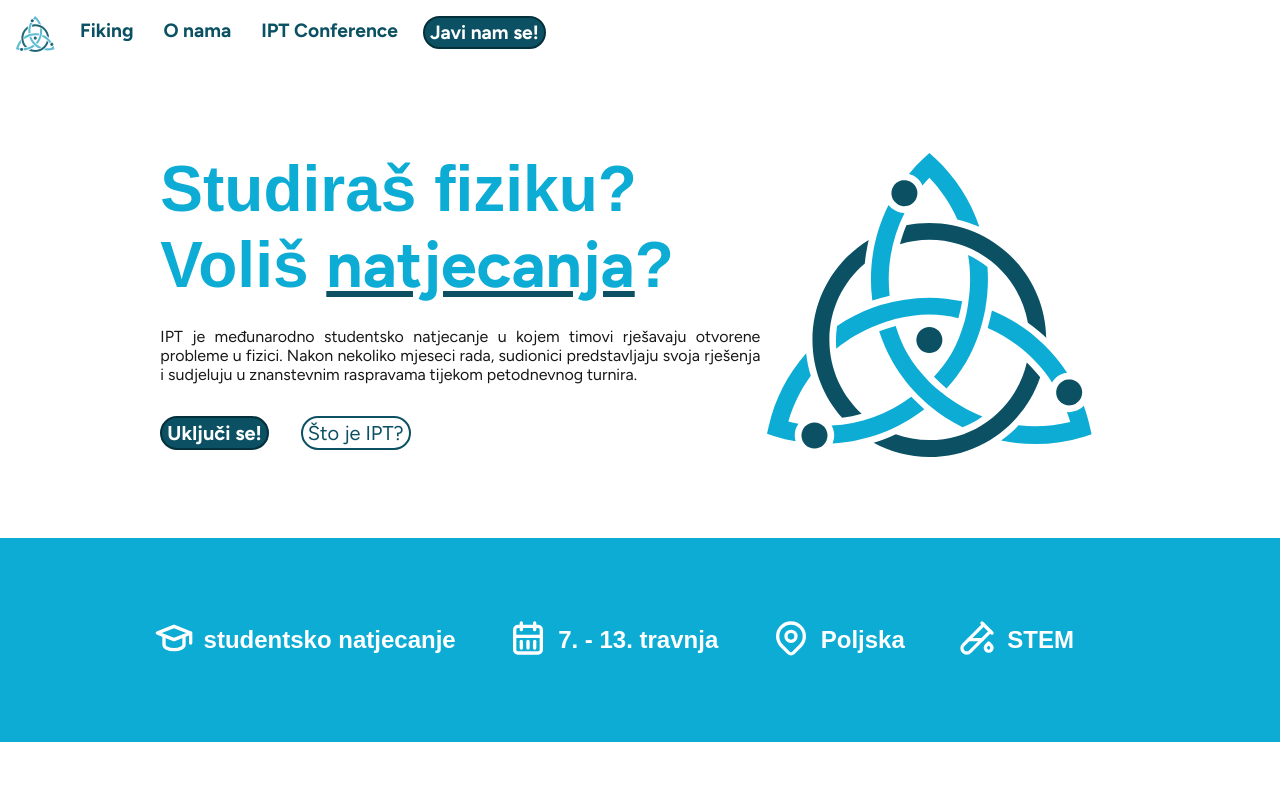
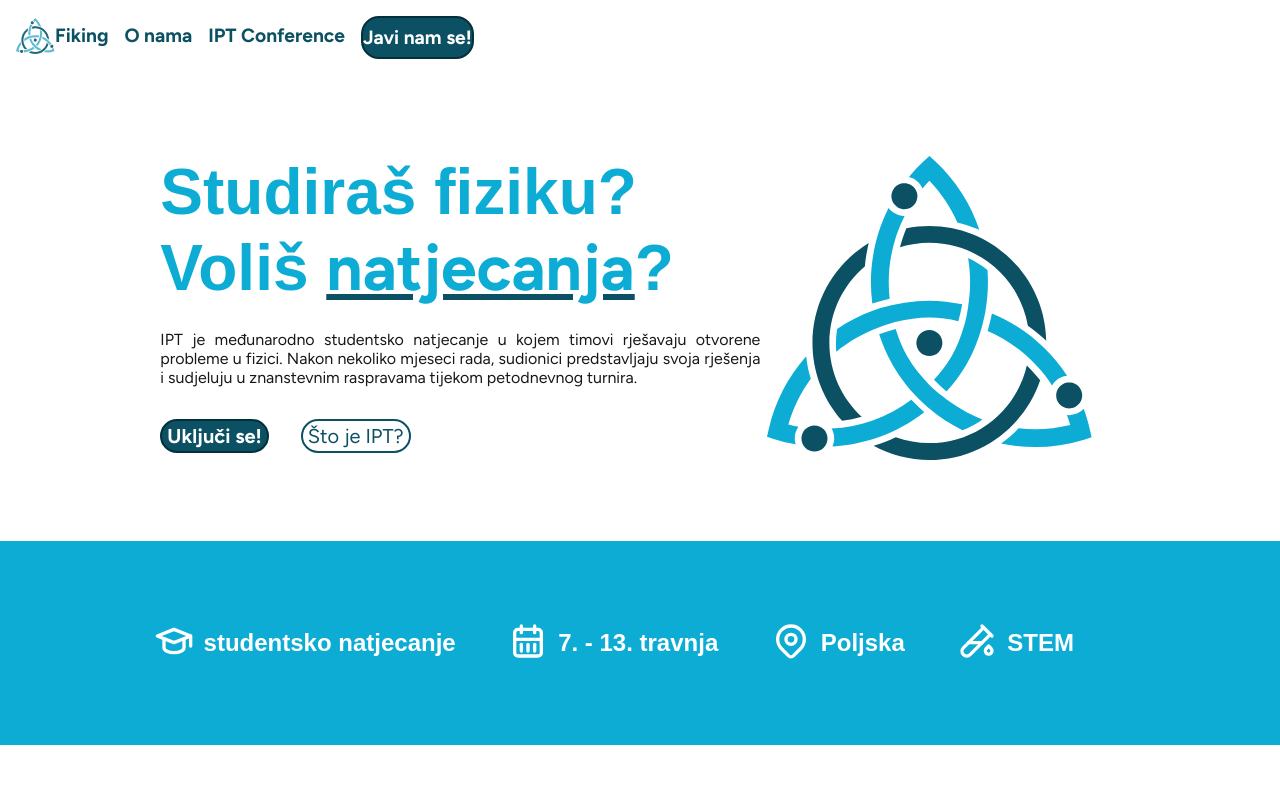
Before and after one commit to iptcro/fiking-web, a Next.js app: page / in a window 1280 px wide. Shown: the top 800 px of the page. Built offline with nearby package versions, Linux system fonts and the light colour scheme; a web font is replaced by a local one.

Commit message:
Fixed mobile menu version

```diff
--- a/package.json
+++ b/package.json
@@ -17,7 +17,7 @@
     "@mui/material": "^6.1.3",
     "@tabler/icons-react": "^3.19.0",
     "classnames": "^2.5.1",
-    "next": "14.2.13",
+    "next": "^14.2.29",
     "react": "^18",
     "react-dom": "^18",
     "react-router-dom": "^7.1.1"
--- a/src/app/components/navbar.tsx
+++ b/src/app/components/navbar.tsx
@@ -1,6 +1,6 @@
 "use client";
 import * as React from "react";
-import navbar from "@/app/styles/navbar_styles.module.css";
+import styles from "@/app/styles/navbar_styles.module.css";
 import { Button } from "@mui/base/Button";
 import { FikingLogo } from "./logo";
 import { IconMenu2 } from "@tabler/icons-react";
@@ -11,37 +11,56 @@ import classNames from "classnames";
 
 export default function Navbar() {
   const pathname = usePathname();
-  return (
-    <div className={navbar["top-bar"]}>
-      <div className={navbar["nav-bar"]}>
+  const [menuOpen, setMenuOpen] = React.useState(false);
+
+  const toggleMenu = () => {
+    setMenuOpen((prev) => !prev);
+  };
+
+  const navLinks = (
+    <>
       <Link href="/">
-          <FikingLogo />
-        </Link>
-        <Link href="/home">
-          <Button className={navbar["nav-bar-item"]}>Fiking</Button>
+        <Button className={styles["nav-bar-item"]}>Fiking</Button>
       </Link>
       <Link href="/about">
-          <Button className={navbar["nav-bar-item"]}>O nama</Button>
+        <Button className={styles["nav-bar-item"]}>O nama</Button>
       </Link>
       <Link href="/conference">
-          <Button className={navbar["nav-bar-item"]}>IPT Conference</Button>
+        <Button className={styles["nav-bar-item"]}>IPT Conference</Button>
       </Link>
-        {/*<Button className="nav-bar-item">Raspored</Button>
-        <Button className="nav-bar-item">Prošla natjecanja</Button> */}
-        {pathname == "/" && (
+      {pathname === "/" && (
         <Link href="#howToJoin">
           <Button
-              className={classNames(navbar["nav-bar-item"], navbar["accent"])}
+            className={classNames(styles["nav-bar-item"], styles["accent"])}
           >
             Javi nam se!
           </Button>
         </Link>
       )}
-      </div>
-      {/*Umjesto restiliziranja ovog mozda drawer iz MUI?*/}
-      <div className={navbar["nav-menu-button"]}>
+    </>
+  );
+
+  return (
+    <div className={styles["top-bar"]}>
+      <div className={styles["nav-bar"]}>
+        {!menuOpen && (
+          <Link href="/">
+            <FikingLogo />
+          </Link>
+        )}
+
+        <div className={styles["nav-links"]}>{navLinks}</div>
+
+        <div className={styles["nav-menu-button"]} onClick={toggleMenu}>
           <StaticIcon icon={IconMenu2} size={32} />
         </div>
       </div>
+
+      {menuOpen && (
+        <div className={styles["mobile-dropdown"]}>
+          {navLinks}
+        </div>
+      )}
+    </div>
   );
 }
--- a/src/app/styles/navbar_styles.module.css
+++ b/src/app/styles/navbar_styles.module.css
@@ -4,15 +4,27 @@
 
 .nav-bar {
   display: flex;
+  align-items: center;
+  justify-content: space-between;
   background-color: var(--perfect-white);
   padding: 16px 16px;
 }
 
+/* Mobile dropdown */
+.nav-links {
+  display: none;
+}
+
+.mobile-dropdown {
+  background-color: white;
+  width: 100%;
+}
+
 .nav-bar-item {
-  padding: 3px 5px;
-  margin-left: 20px;
-
-  display: none;
+  display: block;
+  width: 100%;
+  text-align: center;
+  padding: 0.5rem 0;
 
   font-size: 1.2rem;
   font-weight: bold;
@@ -49,9 +61,21 @@
 /* Zmall desktop / Tablet*/
 @media only screen and (min-width: 768px) {
   .nav-menu-button {
-    visibility: hidden;
+    display: none;
+    cursor: pointer;
   }
+
   .nav-bar-item {
     display: inline;
   }
+
+  .mobile-dropdown {
+    display: none;
+  }
+
+  .nav-links {
+    display: flex;
+    gap: 1rem;
+  }
+
 }
```
Also changed, not shown: 1 other file (tests, documents, lock files or other folders). Lines whose indentation alone changed are shown as unchanged.
